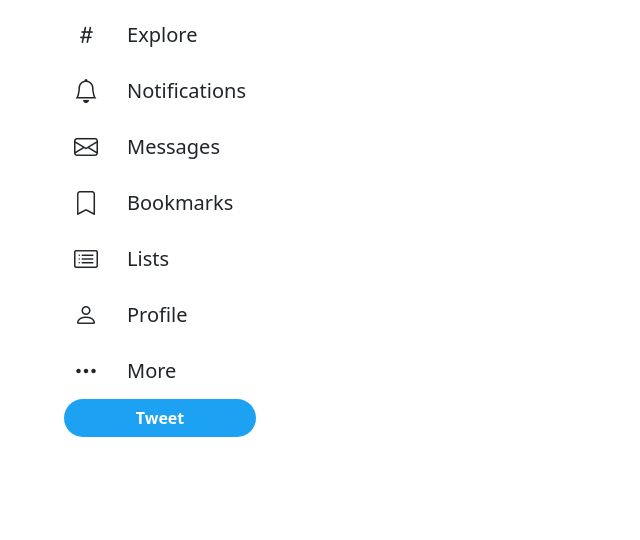
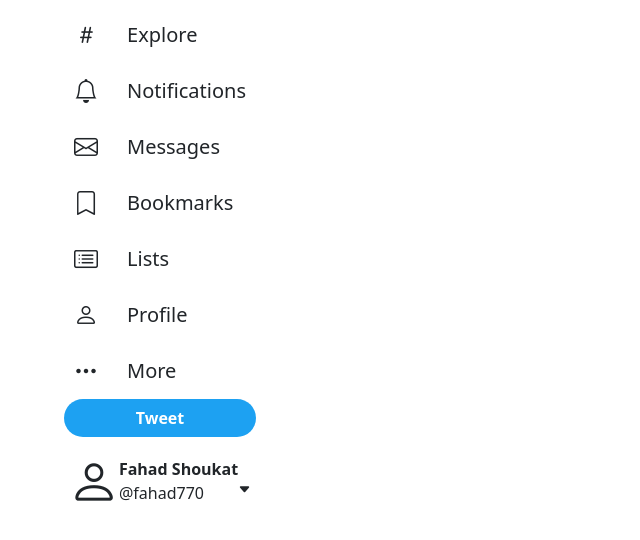
Before and after one commit to fahadshoukat/TwitterAssignment, a plain HTML site: page index.html in a window 1280 px wide. Shown: the part 124-664 px from the top of the page, without its empty margins (0-640 px from the left). Drawn offline with nearby package versions, Linux system fonts and the light colour scheme.

Commit message:
addingAndStylingUserInfo

```diff
--- a/index.html
+++ b/index.html
@@ -53,6 +53,12 @@
                         <h5>More</h5>
                     </div>
                     <button type="button" class="btn btn-primrary">Tweet</button>
+
+                    <div class="user-info">
+                        <i class="bi bi-person user-avatar"></i>
+                        <p><b>Fahad Shoukat</b><br>@fahad770</p>
+                        <i class="bi bi-caret-down-fill arrow-down"></i>
+                    </div>
                 </div>
             </div>
         </div>
--- a/style.css
+++ b/style.css
@@ -43,3 +43,21 @@ h5 {
     color: white;
     font-weight: 600;
 }
+
+.user-info {
+    display: flex;
+    justify-content: center;
+    margin-top: 20px;
+
+}
+
+.user-avatar {
+    font-size: 50px;
+    display: grid;
+}
+
+.user-info .arrow-down {
+    font-size: small;
+    display: grid;
+    align-self: center;
+}
```
